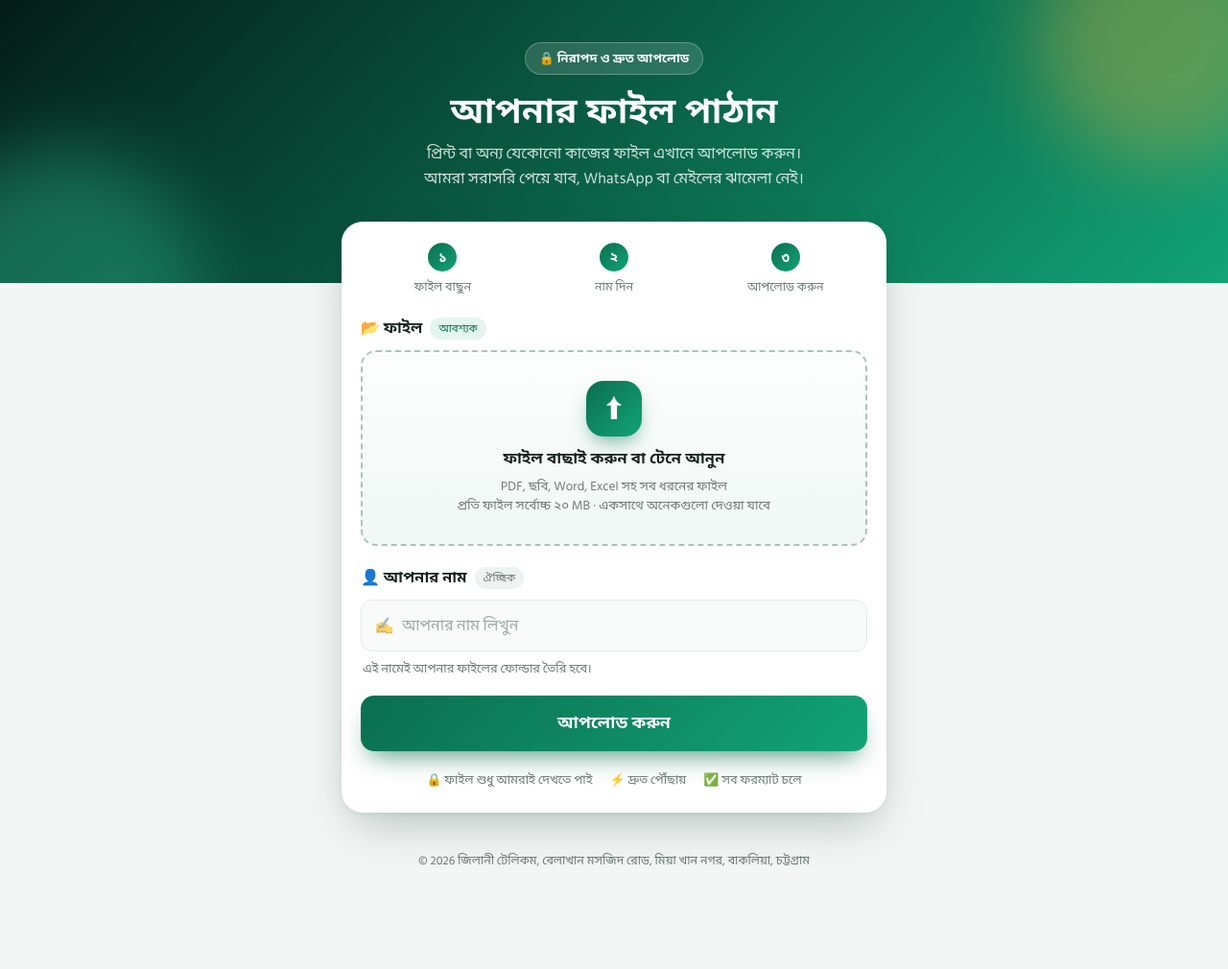
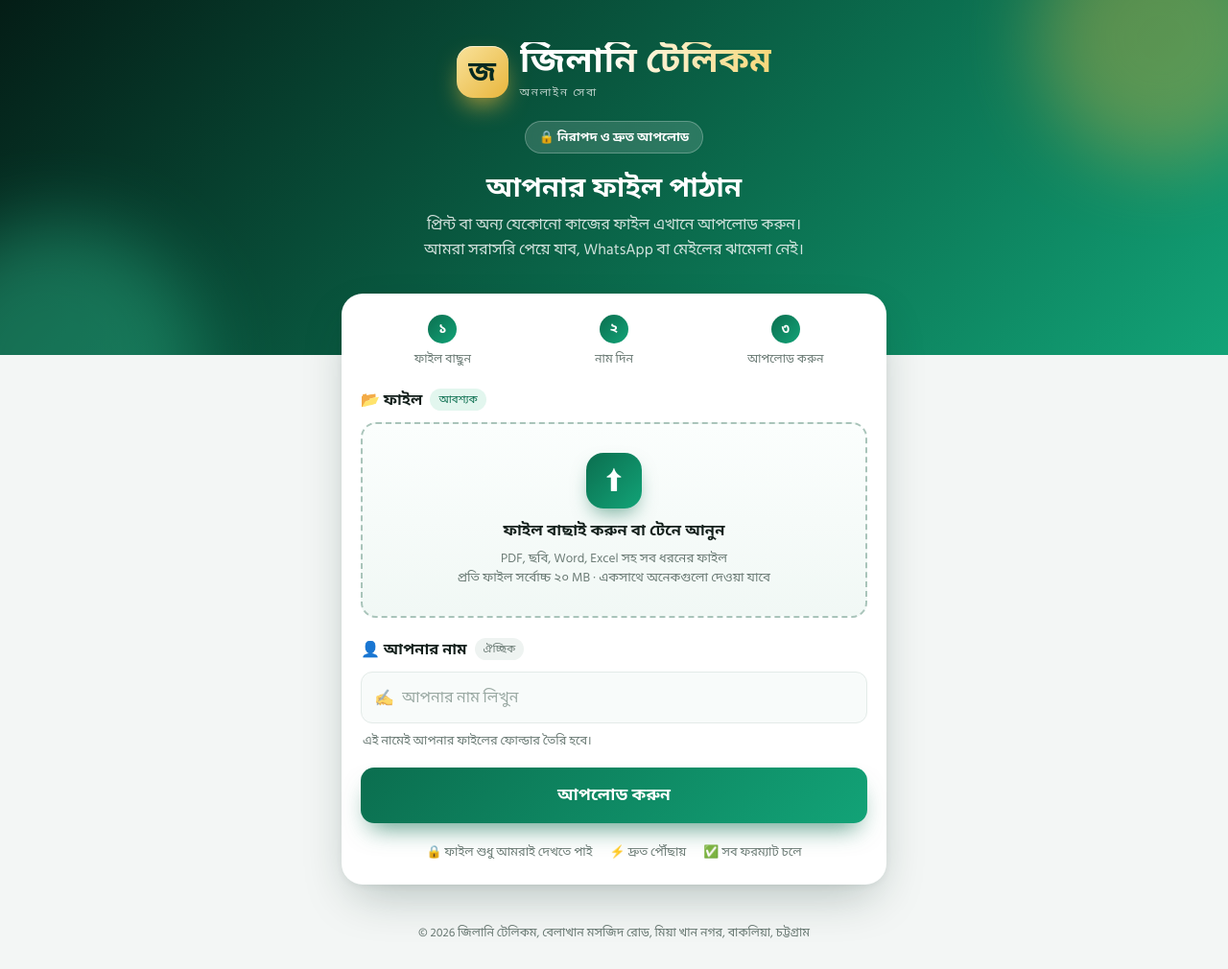
Before and after one commit to expotelecom99-cloud/Upload, a plain HTML site: page index.html in a window 1280 px wide. Shown: the whole page at 96% size. Before the commit the page ends 935 px from the top, so only its background shows below. Drawn offline with Linux system fonts and the light colour scheme.

Commit message:
Update index.html

```diff
--- a/index.html
+++ b/index.html
@@ -4,7 +4,7 @@
 <meta charset="UTF-8">
 <meta name="viewport" content="width=device-width, initial-scale=1">
 <meta name="theme-color" content="#062a20">
-<title>ফাইল আপলোড</title>
+<title>জিলানি টেলিকম | ফাইল আপলোড</title>
 <link rel="preconnect" href="https://fonts.googleapis.com">
 <link rel="preconnect" href="https://fonts.gstatic.com" crossorigin>
 <link href="https://fonts.googleapis.com/css2?family=Hind+Siliguri:wght@400;500;600;700&display=swap" rel="stylesheet">
@@ -38,7 +38,20 @@
     padding:6px 14px; border-radius:99px; background:rgba(255,255,255,.14);
     border:1px solid rgba(255,255,255,.25); backdrop-filter:blur(6px);
   }
-  .hero h1 { font-size:clamp(1.7rem,6vw,2.3rem); margin:16px 0 8px; line-height:1.25; font-weight:700; }
+  .brand { display:inline-flex; align-items:center; gap:12px; margin-bottom:20px; text-align:left; }
+  .brand .logo {
+    flex:none; width:54px; height:54px; border-radius:17px; display:flex; align-items:center; justify-content:center;
+    font-size:1.8rem; font-weight:700; color:var(--deep);
+    background:linear-gradient(135deg,#f9e29b,var(--gold));
+    box-shadow:0 12px 26px -6px rgba(232,182,60,.75), inset 0 1px 0 rgba(255,255,255,.6);
+  }
+  .brand .bn {
+    display:block; font-size:clamp(1.7rem,7vw,2.3rem); font-weight:700; line-height:1.1;
+    background:linear-gradient(90deg,#fff 30%,#f6d77a 100%); -webkit-background-clip:text; background-clip:text;
+    color:transparent; -webkit-text-fill-color:transparent;
+  }
+  .brand small { display:block; margin-top:3px; font-size:.74rem; letter-spacing:.14em; color:rgba(255,255,255,.72); font-weight:500; }
+  .hero h1 { font-size:clamp(1.35rem,5vw,1.8rem); margin:18px 0 8px; line-height:1.25; font-weight:600; }
   .hero p { margin:0 auto; max-width:420px; color:rgba(255,255,255,.82); line-height:1.6; }
 
   /* ---------- মূল কার্ড ---------- */
@@ -189,6 +202,10 @@
 <body>
 
 <header class="hero">
+  <div class="brand">
+    <div class="logo">জ</div>
+    <div><span class="bn">জিলানি টেলিকম</span><small>অনলাইন সেবা</small></div>
+  </div><br>
   <span class="badge">🔒 নিরাপদ ও দ্রুত আপলোড</span>
   <h1 id="title">আপনার ফাইল পাঠান</h1>
   <p>প্রিন্ট বা অন্য যেকোনো কাজের ফাইল এখানে আপলোড করুন। আমরা সরাসরি পেয়ে যাব, WhatsApp বা মেইলের ঝামেলা নেই।</p>
@@ -248,7 +265,7 @@
   </form>
 </main>
 
-<footer>© <span id="yr"></span> জিলানী টেলিকম, বেলাখান মসজিদ রোড, মিয়া খান নগর, বাকলিয়া, চট্টগ্রাম</footer>
+<footer>© <span id="yr"></span> জিলানি টেলিকম, বেলাখান মসজিদ রোড, মিয়া খান নগর, বাকলিয়া, চট্টগ্রাম</footer>
 
 <!-- প্রিভিউ পপআপ -->
 <div class="modal" id="modal">
@@ -261,11 +278,8 @@
 <script>
 // ====== Apps Script ডিপ্লয় করার পর পাওয়া Web app URL ======
 const SCRIPT_URL = 'https://script.google.com/macros/s/AKfycbxUaAGoLXSzMw7zbJ7nva8kR8jW7oQol0IyViylYCM_lQOZJCVj6nkclWiHN4w69OKoxQ/exec';
-// ====== চাইলে দোকানের নাম দিন, উপরের হেডিংয়ে দেখাবে ======
-const SHOP_NAME = '';
 // ===========================================================
 
-if (SHOP_NAME) document.getElementById('title').textContent = SHOP_NAME + '-এ ফাইল পাঠান';
 document.getElementById('yr').textContent = new Date().getFullYear();
 
 const MAX = 20 * 1024 * 1024;
```
